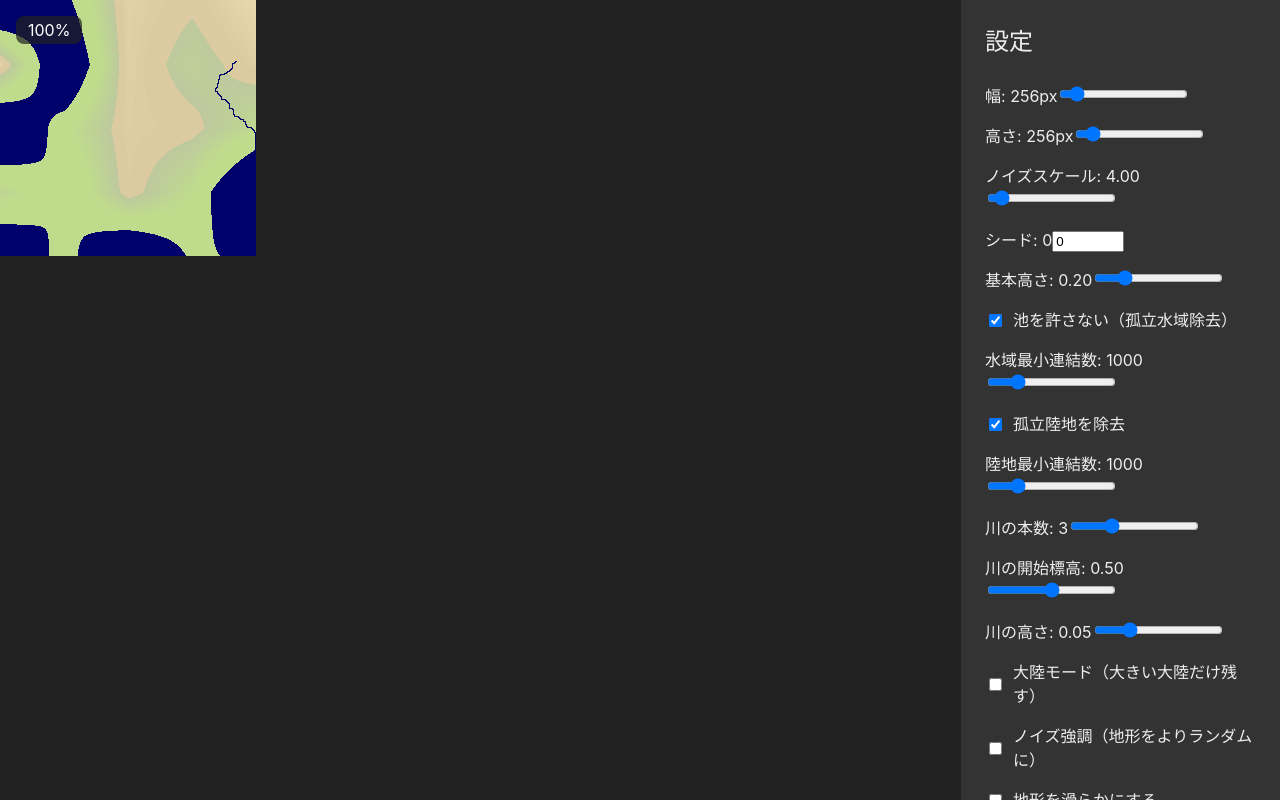
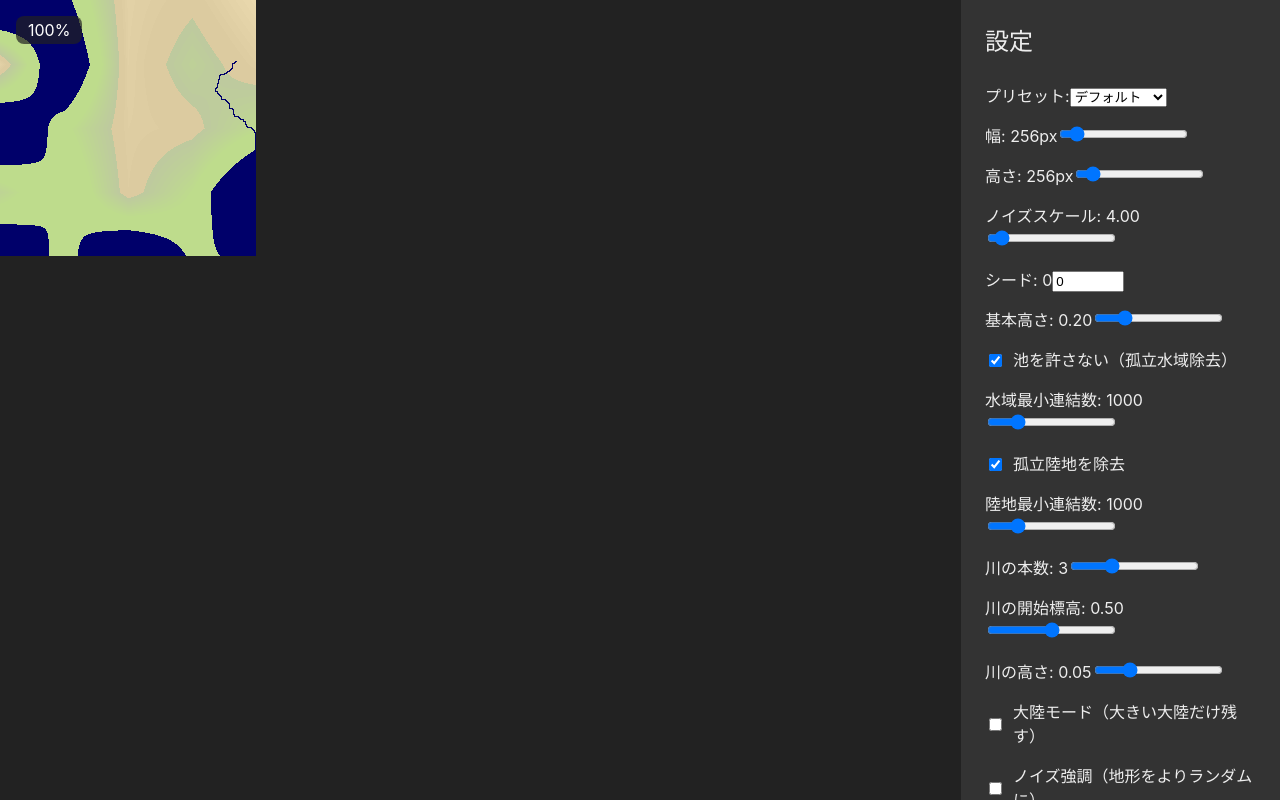
Before and after one commit to Aotumuri/OpenfrontMapGenerator, a React (Vite) app: page / in a window 1280 px wide. Built offline with nearby package versions, Linux system fonts and the light colour scheme.

Commit message:
ぷりせっと

```diff
--- a/src/App.tsx
+++ b/src/App.tsx
@@ -1,11 +1,14 @@
-import { useState } from 'react';
+import { useState, useEffect } from 'react';
+import presets from './presets/presets.json';
 import './App.css';
 import MapPreview from './components/MapPreview';
 import SettingsBar from './components/SettingsBar';
 
-
 function App() {
-  // 荒い範囲で滑らかに
+  // プリセット管理
+  const [presetList] = useState(presets);
+  const [presetIndex, setPresetIndex] = useState(0);
+  // 既存のuseState群
   const [coarseSmoothMode, setCoarseSmoothMode] = useState(false);
   const [width, setWidth] = useState(256);
   const [height, setHeight] = useState(256);
@@ -30,11 +33,58 @@ function App() {
   const [smoothMode, setSmoothMode] = useState(false);
   const [smoothStrength, setSmoothStrength] = useState(0.5);
 
+  // プリセット選択時にパラメータを反映
+  useEffect(() => {
+    const p = presetList[presetIndex];
+    if (!p) return;
+    setWidth(p.width);
+    setHeight(p.height);
+    setScale(p.scale);
+    setSeed(p.seed);
+    setBaseHeight(p.baseHeight);
+    setRemovePond(p.removePond);
+    setMinWaterSize(p.minWaterSize);
+    setRemoveLand(p.removeLand);
+    setMinLandSize(p.minLandSize);
+    setRiverSourceHeight(p.riverSourceHeight);
+    setRiverCount(p.riverCount);
+    setRiverHeight(p.riverHeight);
+    setContinentMode(p.continentMode);
+    setContinentCount(p.continentCount);
+    setRoughMode(p.roughMode);
+    setSmoothMode(p.smoothMode);
+    setSmoothStrength(p.smoothStrength);
+    setCoarseSmoothMode(p.coarseSmoothMode);
+  }, [presetIndex, presetList]);
+
   const handleGenerate = () => {
     setGenerate(false);
     setTimeout(() => setGenerate(true), 10);
   };
 
+  // プリセット選択時にパラメータを反映
+  useEffect(() => {
+    const p = presetList[presetIndex];
+    if (!p) return;
+    setWidth(p.width);
+    setHeight(p.height);
+    setScale(p.scale);
+    setSeed(p.seed);
+    setBaseHeight(p.baseHeight);
+    setRemovePond(p.removePond);
+    setMinWaterSize(p.minWaterSize);
+    setRemoveLand(p.removeLand);
+    setMinLandSize(p.minLandSize);
+    setRiverSourceHeight(p.riverSourceHeight);
+    setRiverCount(p.riverCount);
+    setRiverHeight(p.riverHeight);
+    setContinentMode(p.continentMode);
+    setContinentCount(p.continentCount);
+    setRoughMode(p.roughMode);
+    setSmoothMode(p.smoothMode);
+    setSmoothStrength(p.smoothStrength);
+    setCoarseSmoothMode(p.coarseSmoothMode);
+  }, [presetIndex, presetList]);
   return (
     <div style={{ display: 'flex', height: '100vh', width: '100vw', background: '#222', color: '#eee', overflow: 'hidden' }}>
       <div style={{ flex: 1, display: 'flex', alignItems: 'center', justifyContent: 'center', minWidth: 0, height: '100vh', overflow: 'hidden' }}>
@@ -63,6 +113,9 @@ function App() {
       <div style={{ width: 320, background: '#333', padding: 24, boxSizing: 'border-box', display: 'flex', flexDirection: 'column', gap: 24, height: '100vh', position: 'fixed', right: 0, top: 0, zIndex: 10, borderLeft: '1px solid #222', overflowY: 'auto' }}>
         <h2 style={{ margin: 0 }}>設定</h2>
         <SettingsBar
+          presetList={presetList}
+          presetIndex={presetIndex}
+          setPresetIndex={setPresetIndex}
           width={width}
           height={height}
           scale={scale}
@@ -78,10 +131,6 @@ function App() {
           setRiverCount={setRiverCount}
           riverHeight={riverHeight}
           setRiverHeight={setRiverHeight}
-          continentMode={continentMode}
-          setContinentMode={setContinentMode}
-          continentCount={continentCount}
-          setContinentCount={setContinentCount}
           setWidth={setWidth}
           setHeight={setHeight}
           setScale={setScale}
@@ -92,6 +141,10 @@ function App() {
           setRemoveLand={setRemoveLand}
           setMinLandSize={setMinLandSize}
           onGenerate={handleGenerate}
+          continentMode={continentMode}
+          setContinentMode={setContinentMode}
+          continentCount={continentCount}
+          setContinentCount={setContinentCount}
           roughMode={roughMode}
           setRoughMode={setRoughMode}
           smoothMode={smoothMode}
--- a/src/components/SettingsBar.tsx
+++ b/src/components/SettingsBar.tsx
@@ -1,6 +1,9 @@
 import React from "react";
 
 type SettingsBarProps = {
+  presetList: { name: string }[];
+  presetIndex: number;
+  setPresetIndex: (v: number) => void;
   width: number;
   height: number;
   scale: number;
@@ -41,6 +44,9 @@ type SettingsBarProps = {
 };
 
 const SettingsBar: React.FC<SettingsBarProps> = ({
+  presetList,
+  presetIndex,
+  setPresetIndex,
   width,
   height,
   scale,
@@ -77,7 +83,7 @@ const SettingsBar: React.FC<SettingsBarProps> = ({
   smoothStrength,
   setSmoothStrength,
   coarseSmoothMode,
-  setCoarseSmoothMode,
+  setCoarseSmoothMode
 }) => {
   return (
     <div
@@ -88,6 +94,14 @@ const SettingsBar: React.FC<SettingsBarProps> = ({
         minWidth: 220,
       }}
     >
+      <label>
+        プリセット:
+        <select value={presetIndex} onChange={e => setPresetIndex(Number(e.target.value))}>
+          {presetList.map((p, i) => (
+            <option value={i} key={i}>{p.name}</option>
+          ))}
+        </select>
+      </label>
       <label>
         幅: {width}px
         <input
--- /dev/null
+++ b/src/presets/presets.json
@@ -0,0 +1,44 @@
+[
+  {
+    "name": "デフォルト",
+    "width": 256,
+    "height": 256,
+    "scale": 4.0,
+    "seed": 0,
+    "baseHeight": 0.2,
+    "removePond": true,
+    "minWaterSize": 1000,
+    "removeLand": true,
+    "minLandSize": 1000,
+    "riverSourceHeight": 0.5,
+    "riverCount": 3,
+    "riverHeight": 0.05,
+    "continentMode": false,
+    "continentCount": 1,
+    "roughMode": false,
+    "smoothMode": false,
+    "smoothStrength": 0.5,
+    "coarseSmoothMode": false
+  },
+  {
+    "name": "大陸+川多め",
+    "width": 1000,
+    "height": 1000,
+    "scale": 6.0,
+    "seed": 1234,
+    "baseHeight": 0.18,
+    "removePond": true,
+    "minWaterSize": 5000,
+    "removeLand": true,
+    "minLandSize": 5000,
+    "riverSourceHeight": 0.6,
+    "riverCount": 10,
+    "riverHeight": 0.04,
+    "continentMode": true,
+    "continentCount": 2,
+    "roughMode": true,
+    "smoothMode": true,
+    "smoothStrength": 0.4,
+    "coarseSmoothMode": true
+  }
+]
```
